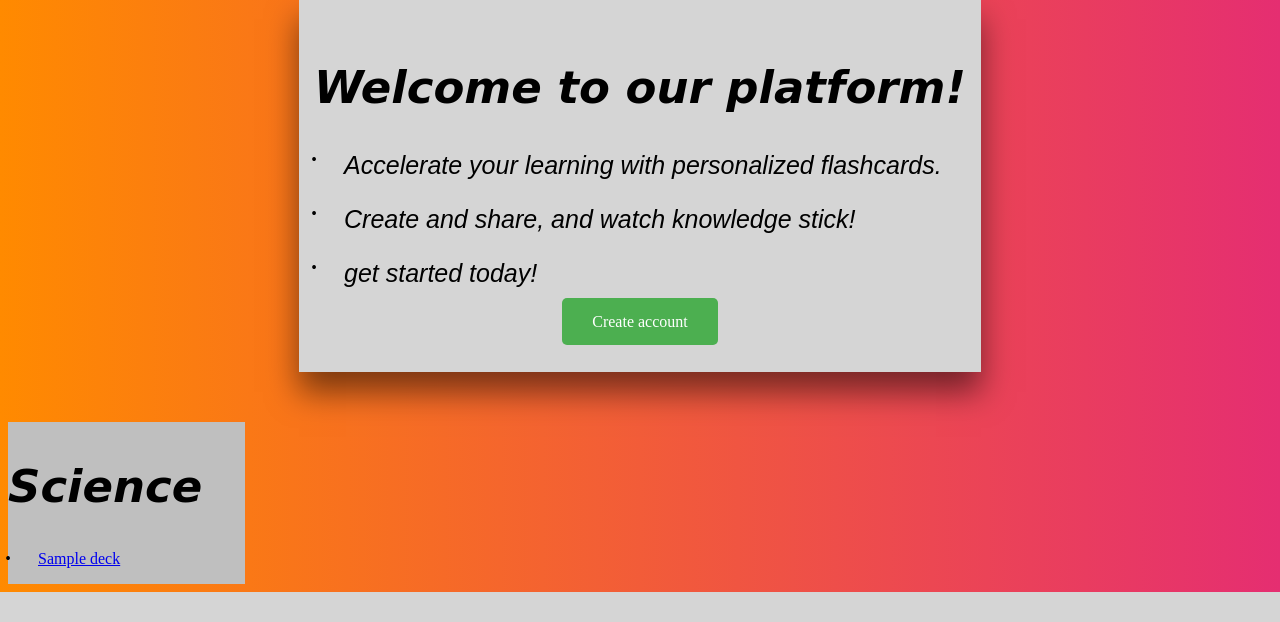
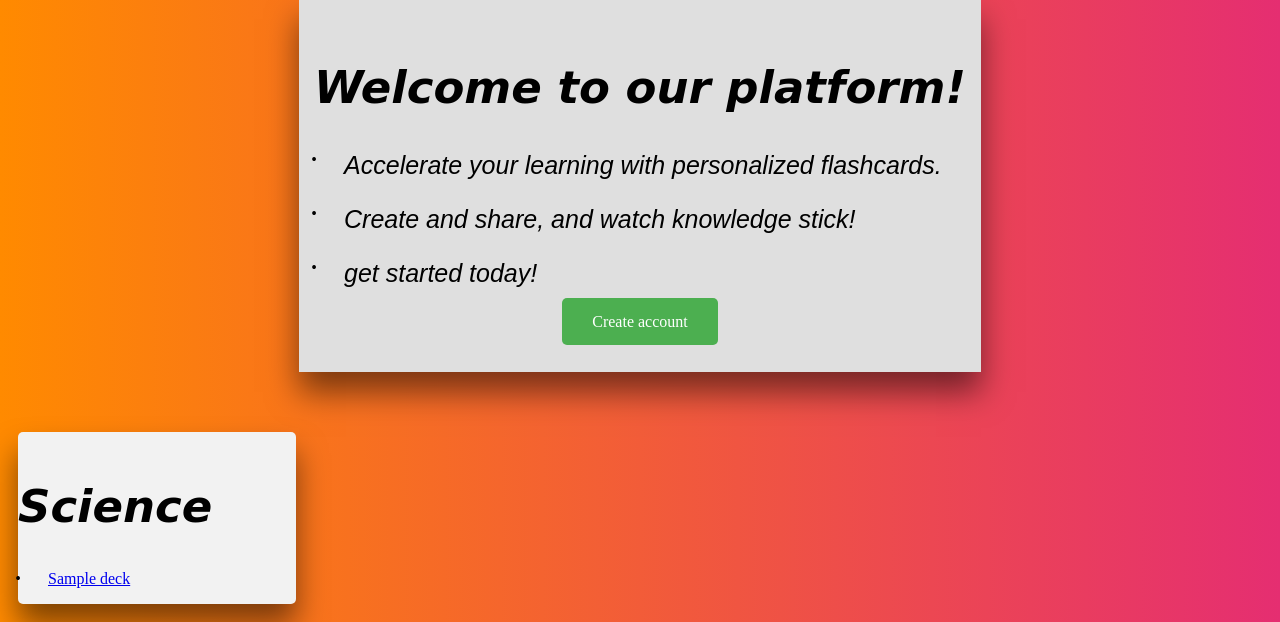
Before and after one commit to BuzzerrdBaait/Flashcardzz, a Django app: page / in a window 1280 px wide. Shown: the part 462-1084 px from the top of the page. Before the commit the page ends 1054 px from the top, so only its background shows below. Run offline with Django 4.2, Linux system fonts and the light colour scheme; tables that the repository leaves empty hold one stand-in row (values such as "Sample post").

Commit message:
added the JS ajax masonry package for the category labels. Now it looks like bricks and its niiiiiiiceee. I am super satisfied

```diff
--- a/flashcardgameapp/templates/flashcardgameapp/home.html
+++ b/flashcardgameapp/templates/flashcardgameapp/home.html
@@ -9,7 +9,7 @@
 
         display: inline-block;
 
-        background-color: #d5d5d5;
+        background-color: #dfdfdf;
 
         width: 100%;
 
@@ -67,7 +67,7 @@
 
         display: inline-block;
 
-        background-color: #d5d5d5;
+        background-color: #dfdfdf;
 
         width: fit-content;
 
@@ -329,36 +329,57 @@
 
 
 
+        <script src="https://cdnjs.cloudflare.com/ajax/libs/masonry/4.2.2/masonry.pkgd.min.js">
+
+        </script>
+
+        <style>
 
 
-    <style>
             .grid-container {
 
-            display: grid;
 
-            grid-template-columns: repeat(5, 1fr);
+                max-width: 100%;
 
-            grid-gap: 20px;
+                display: flex;
 
-            height: fit-content;
+                flex-wrap: wrap;
 
 
 
             }
 
+            .grid-item {
+
+                width: 22%;
+
+                margin: 10px;
+
+                background-color: #f2f2f2;
+
+                border-radius: 5px;
+
+                padding-top: 10px;
+
+                box-sizing: border-box;
+
+                box-shadow: 0px 20px 30px rgba(0, 0, 0, 0.5);
 
 
-        .grid-item {
-
-            background-color: #bfbfbf;
 
             }
+
         </style>
+
+    </head>
+
+    <body>
+
         <div class="grid-container">
 
             {% for category, decks in public_decks_by_category.items %}
 
-        {% if decks %}
+            {% if decks%}
 
                 <div class="grid-item">
 
@@ -380,8 +401,6 @@
 
                 </div>
 
-        {%else%}
-
             {%endif%}
 
             {% endfor %}
@@ -390,6 +409,28 @@
 
 
 
+        <script>
+
+            document.addEventListener('DOMContentLoaded', function() {
+
+
+
+                var grid = document.querySelector('.grid-container');
+
+                var masonry = new Masonry(grid, {
+
+                    itemSelector: '.grid-item',
+
+                    columnWidth: '.grid-item',
+
+                    gutter: 5
+
+                });
+
+            });
+
+        </script>
+
     </body>
 
     </html>
```
Lines whose indentation alone changed are shown as unchanged.
